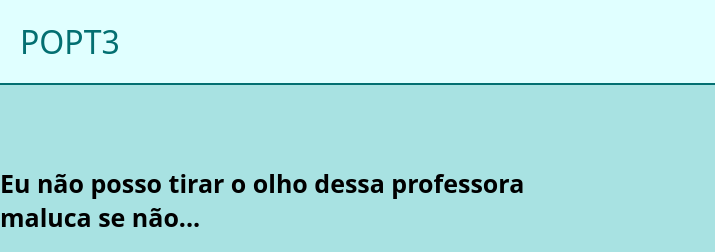
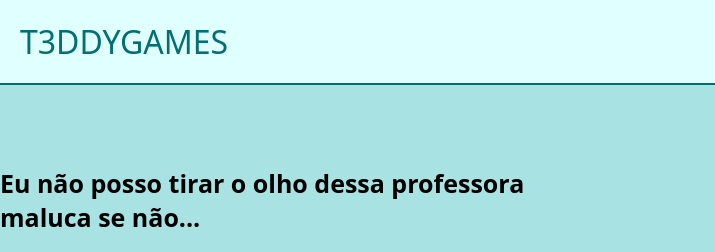
Before and after one commit to NanaMendes/T3ddyGames, a plain HTML site: page index.html in a window 1280 px wide. Shown: the top 252 px of the page, 0-715 px from the left. Drawn offline with Linux system fonts and the light colour scheme; a web font is replaced by a local one.

Commit message:
Alterando POPT3 para T3ddyGames

```diff
--- a/index.html
+++ b/index.html
@@ -7,13 +7,13 @@
     <link rel="preconnect" href="https://fonts.googleapis.com">
     <link rel="preconnect" href="https://fonts.gstatic.com" crossorigin>
     <link href="https://fonts.googleapis.com/css2?family=Arima:wght@100..700&family=Playwrite+GB+S:ital,wght@0,100..400;1,100..400&display=swap" rel="stylesheet">
-    <title>POPT3</title>
+    <title>T3ddyGames</title>
 </head>
 
 
 <body>
 
-    <header>POPT3</header>
+    <header>T3DDYGAMES</header>
 
     <section class="chamada">
         <div class="chamada-texto">
```
